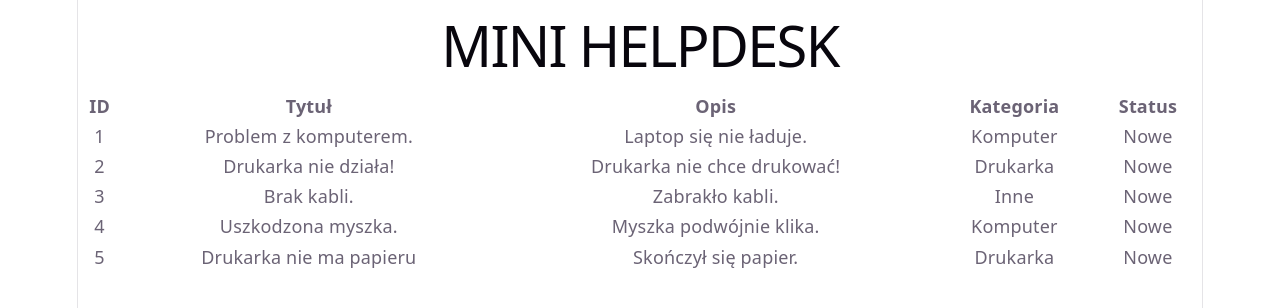
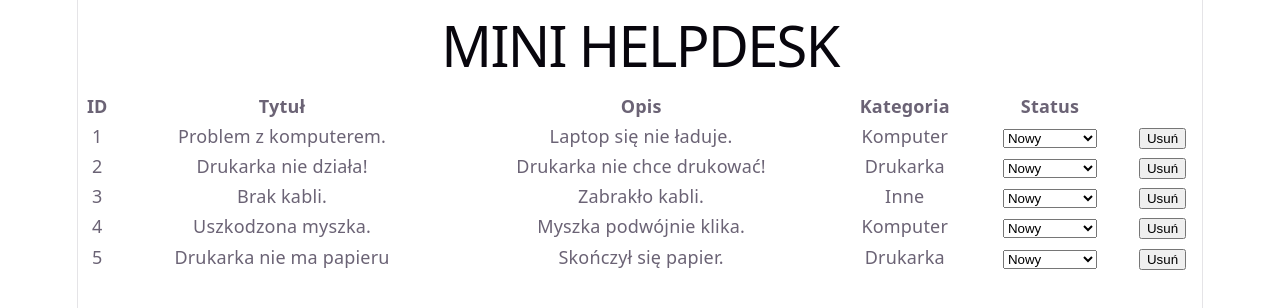
Before and after one commit to MuuuuKrufka/mini-helpdesk, a React (Vite) app: page / in a window 1280 px wide. Shown: the top 308 px of the page. Built offline with nearby package versions, Linux system fonts and the light colour scheme.

Commit message:
Przeniesienie do stanu, zmiana statusu i usuwanie
Przeniosłem tablice do stanu. Dodałem zmiane statusu oraz usuwanie zgloszenia z potwierdzeniem.

Stan powoduje ponowne renderowanie komponentu co jest wymagane gdy potrzebna jest zmiana np. id

```diff
--- a/src/App.jsx
+++ b/src/App.jsx
@@ -3,20 +3,29 @@ import './App.css'
 import TicketList from './components/TicketList';
 
 function App() {
-
-  const zgloszenia = [
+  const [zgloszenia, setZgloszenia] = useState([
     {"id": "1", "tytul": "Problem z komputerem.", "opis": "Laptop się nie ładuje.", "kategoria": "Komputer", "status": "Nowe"},
     {"id": "2", "tytul": "Drukarka nie działa!", "opis": "Drukarka nie chce drukować!", "kategoria": "Drukarka", "status": "Nowe"},
     {"id": "3", "tytul": "Brak kabli.", "opis": "Zabrakło kabli.", "kategoria": "Inne", "status": "Nowe"},
     {"id": "4", "tytul": "Uszkodzona myszka.", "opis": "Myszka podwójnie klika.", "kategoria": "Komputer", "status": "Nowe"},
     {"id": "5", "tytul": "Drukarka nie ma papieru", "opis": "Skończył się papier.", "kategoria": "Drukarka", "status": "Nowe"}
-  ];
+  ]);
+
+  const usun = (id) =>{
+    if(confirm("Czy napewno chcesz usunąć zdarzenie?") == true){
+      setZgloszenia((zgloszenia) => zgloszenia.filter((item) => item.id !== id));
+    }
+  }
+
+  const zmienStatus = (id, nowyStatus) =>{
+    setZgloszenia((zgloszenia) => zgloszenia.map((item) => item.id == id ? {...item, status: nowyStatus} : item));
+  }
 
   return (
     <>
       <h1>MINI HELPDESK</h1>
 
-      <TicketList lista={zgloszenia} />
+      <TicketList lista={zgloszenia} usun={usun} zmienStatus={zmienStatus}/>
     </>
   )
 }
--- a/src/components/TicketList.jsx
+++ b/src/components/TicketList.jsx
@@ -1,10 +1,18 @@
-function TicketList({lista}){
+function TicketList({lista, usun, zmienStatus}){
     const listaTicketow = lista.map(ticket =>
         // <li key={ticket.id}>
         //     {ticket.tytul} {ticket.opis}
         // </li>
-        <tr>
-            <td>{ticket.id}</td><td>{ticket.tytul}</td><td>{ticket.opis}</td><td>{ticket.kategoria}</td><td>{ticket.status}</td>
+        <tr key={ticket.id}>
+            <td>{ticket.id}</td><td>{ticket.tytul}</td><td>{ticket.opis}</td><td>{ticket.kategoria}</td>
+            <td>
+                <select value={ticket.status} onChange={(e) => zmienStatus(ticket.id, e.target.value)}>
+                    <option value="Nowy">Nowy</option>
+                    <option value="W trakcie">W trakcie</option>
+                    <option value="Zakończony">Zakończony</option>
+                </select>
+            </td>
+            <td><button onClick={() => usun(ticket.id)}>Usuń</button></td>
         </tr>
     );
 
```
